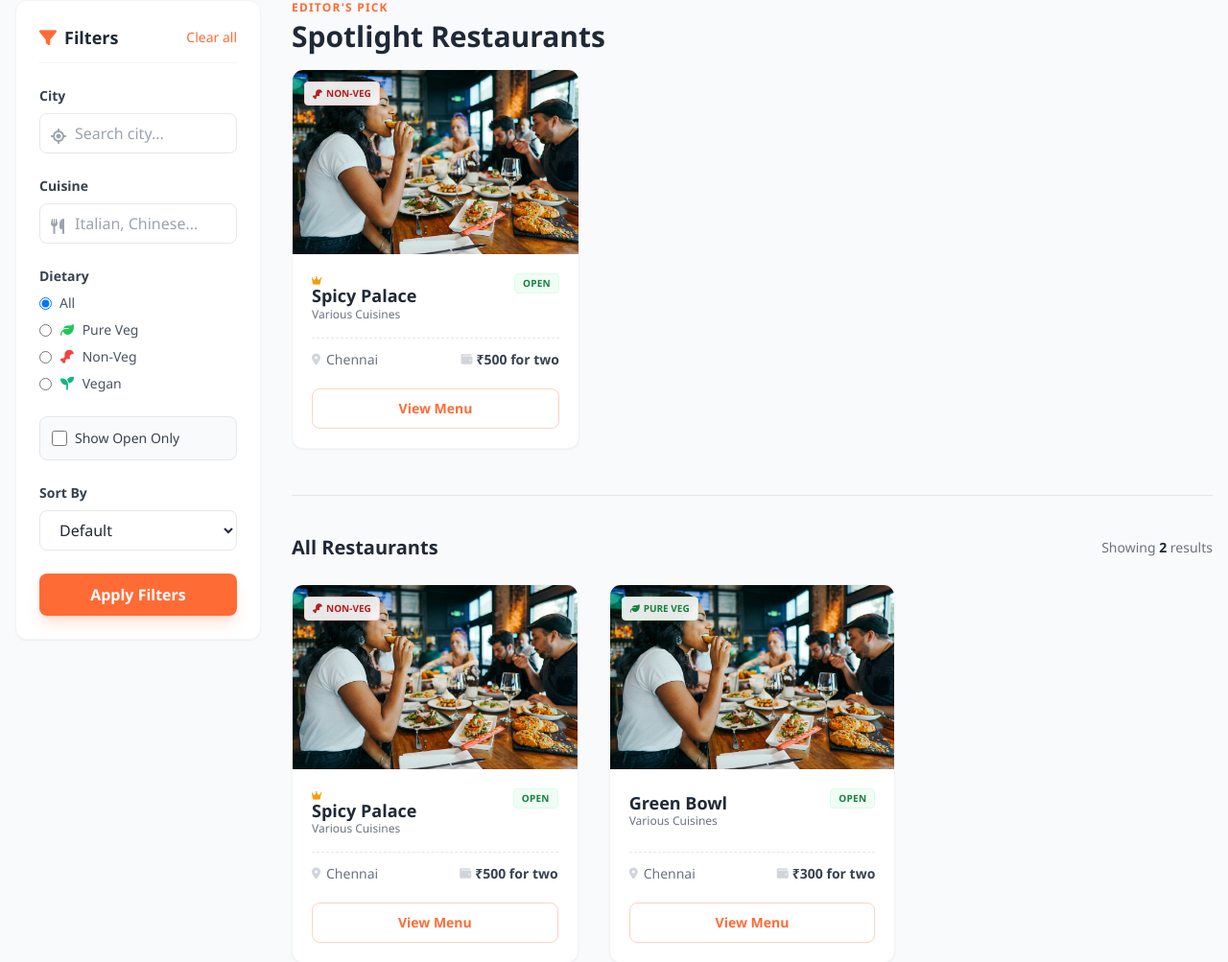
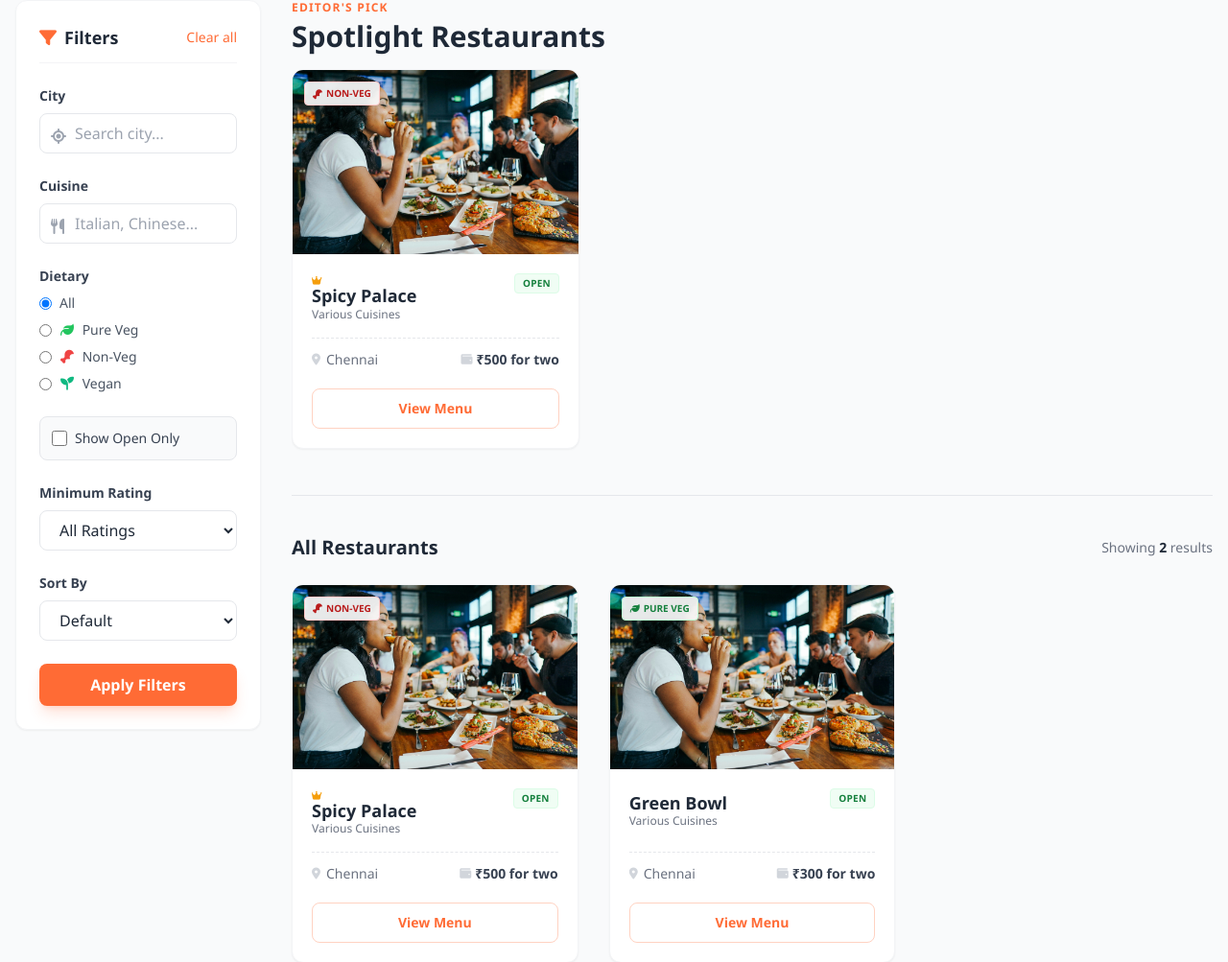
Before and after one commit to prasanna-testpress/restaurant_app, a Django app: page / in a window 1280 px wide. Shown: the part 275-1278 px from the top of the page at 96% size. Run offline with Django 5.2, Linux system fonts and the light colour scheme; data comes from the database, SQL or seed files in the repository; data that the repository does not hold is empty; parts of the project's set-up code (start-up, migrations or seed data) failed here and were passed over; some libraries are stand-ins or nearby versions.

Commit message:
feat: Implement restaurant listing page with rating filtering.

```diff
--- a/apps/restaurants/filters.py
+++ b/apps/restaurants/filters.py
@@ -17,6 +17,11 @@ class RestaurantFilter(django_filters.FilterSet):
     )
     is_open = django_filters.BooleanFilter(
         field_name="is_open",
+    )
+
+    min_rating = django_filters.NumberFilter(
+        field_name="rating",
+        lookup_expr="gte",
     )
 
     sort = django_filters.ChoiceFilter(
--- a/apps/restaurants/templates/restaurants/list.html
+++ b/apps/restaurants/templates/restaurants/list.html
@@ -81,6 +81,21 @@
                 <input type="checkbox" name="is_open" value="true" {% if request.GET.is_open == 'true' %}checked{% endif %} class="rounded text-brand focus:ring-brand h-4 w-4">
                 <span class="text-gray-700 text-sm font-medium">Show Open Only</span>
             </label>
+            <div>
+                <label class="block text-sm font-semibold text-gray-700 mb-2">
+                    Minimum Rating
+                </label>
+
+                <select name="min_rating"
+                    class="w-full px-4 py-2 border border-gray-200 rounded-lg bg-white focus:outline-none focus:border-brand">
+                    <option value="">All Ratings</option>
+                    <option value="4.5" {% if request.GET.min_rating == "4.5" %}selected{% endif %}>4.5 ★ & up</option>
+                    <option value="4" {% if request.GET.min_rating == "4" %}selected{% endif %}>4 ★ & up</option>
+                    <option value="3" {% if request.GET.min_rating == "3" %}selected{% endif %}>3 ★ & up</option>
+                    <option value="2" {% if request.GET.min_rating == "2" %}selected{% endif %}>2 ★ & up</option>
+                </select>
+            </div>
+
 
             <div>
                 <label class="block text-sm font-semibold text-gray-700 mb-2">Sort By</label>
--- a/apps/restaurants/views/restaurant.py
+++ b/apps/restaurants/views/restaurant.py
@@ -20,6 +20,7 @@ class RestaurantListView(ListView):
         qs=(Restaurant.objects.prefetch_related(
                 "images",
                 "cuisines", )
+                .annotate(rating=Avg("reviews__rating"))
             )
 
         if self.request.user.is_authenticated:
```
